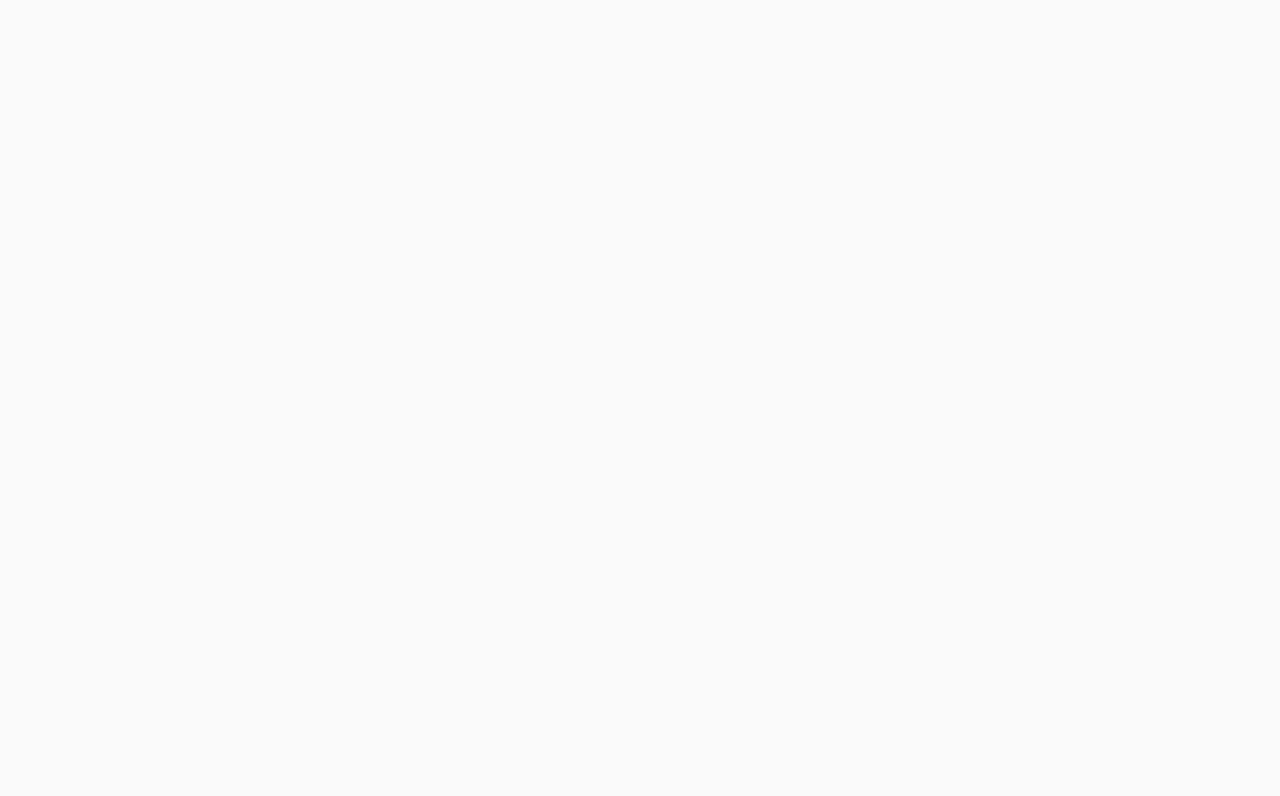
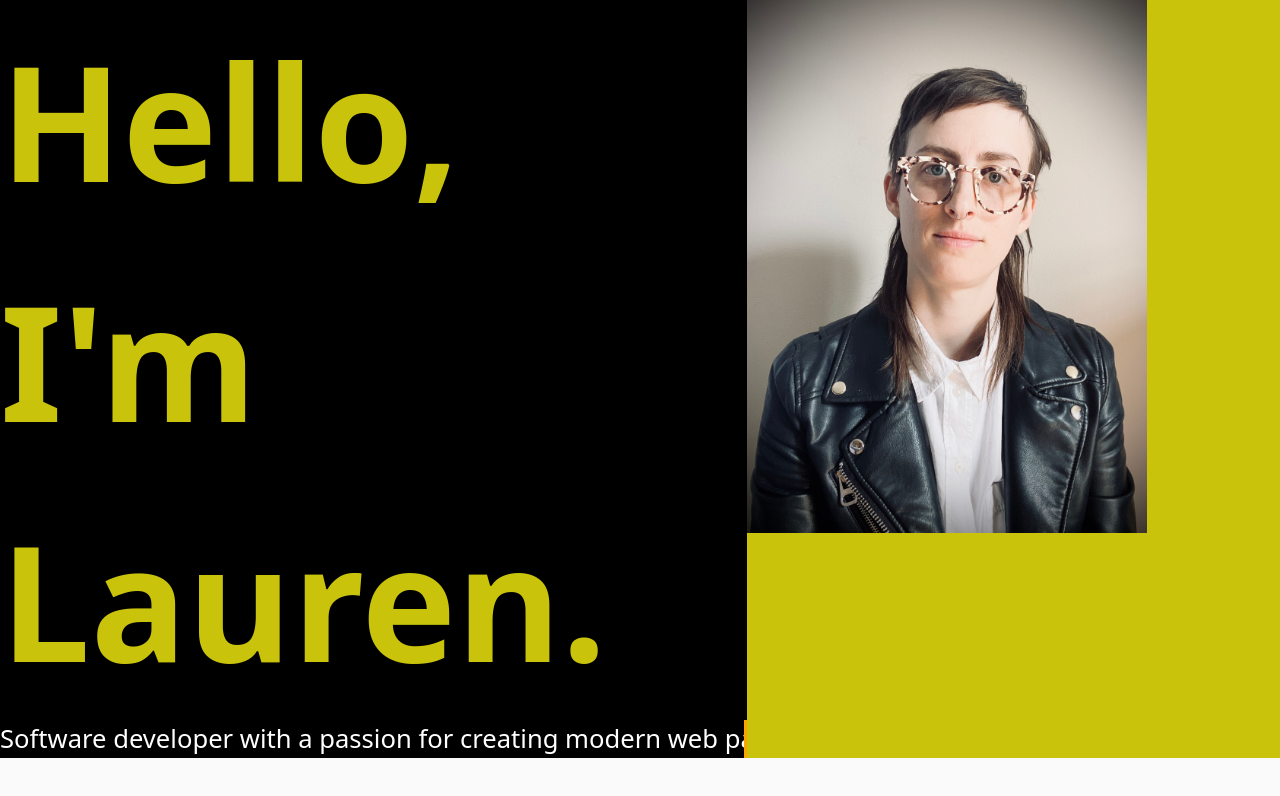
Before and after one commit to laurenmilesdev/portfolio, a Next.js app: page / in a window 1280 px wide. Shown: the top 796 px of the page. Built offline with nearby package versions, Linux system fonts and the light colour scheme.

Commit message:
Created Introduction module and added to index page

```diff
--- /dev/null
+++ b/src/components/introduction/Introduction.module.css
@@ -0,0 +1,59 @@
+.container {
+  display: flex;
+  flex-direction: row;
+  justify-content: center;
+}
+
+.title {
+  color: #c9c30c;
+  font-size: 10rem;
+  font-weight: 600;
+}
+
+.description {
+  overflow: hidden;
+  border-right: 0.15em solid orange;
+  white-space: nowrap;
+  animation: typing 2.5s steps(50, end) forwards, blink 0.8s infinite;
+  font-size: 1.6rem;
+  width: 0;
+}
+
+.description-container {
+  display: inline-block;
+}
+
+@keyframes typing {
+  from {
+    width: 0;
+  }
+  to {
+    width: 100%;
+  }
+}
+
+@keyframes blink {
+  from {
+    border-color: transparent;
+  }
+  to {
+    border-color: orange;
+  }
+}
+
+.left {
+  display: flex;
+  flex-direction: column;
+  background-color: #000;
+  color: #fff;
+}
+
+.right {
+  height: auto;
+  background-color: #c9c30c;
+}
+
+.photo {
+  width: 75%;
+  height: auto;
+}
--- /dev/null
+++ b/src/components/introduction/Introduction.tsx
@@ -0,0 +1,24 @@
+import Image from 'next/image';
+import styles from './Introduction.module.css';
+import img from '../../../public/img/IMG_8341.jpg';
+
+type Props = {
+  title: string;
+  description: string;
+};
+
+export default function Introduction(props: Props) {
+  return (
+    <div className={`${styles.container} col-md-12`}>
+      <div className={`${styles.left} col-md-7`}>
+        <div className={`${styles.title} col-md-12`}>{props.title}</div>
+        <div className={`${styles['description-container']} col-md-12`}>
+          <div className={styles.description}>{props.description}</div>
+        </div>
+      </div>
+      <div className={`${styles.right} col-md-5`}>
+        <Image src={img} alt={'Image of Lauren'} className={styles.photo} />
+      </div>
+    </div>
+  );
+}
--- a/src/pages/index.tsx
+++ b/src/pages/index.tsx
@@ -1,11 +1,20 @@
+import Introduction from '@/components/introduction/Introduction';
+
 export default function Home() {
-  return <></>;
+  const introProps = {
+    title: "Hello, I'm Lauren.",
+    description: 'Software developer with a passion for creating modern web pages',
+  };
+
+  return (
+    <Introduction title={introProps.title} description={introProps.description}></Introduction>
+  );
 }
 
 export function getStaticProps() {
   return {
     props: {
-      title: 'Title',
+      title: 'Lauren Miles',
     },
   };
 }
```
Also changed, not shown: .eslintrc.json.
